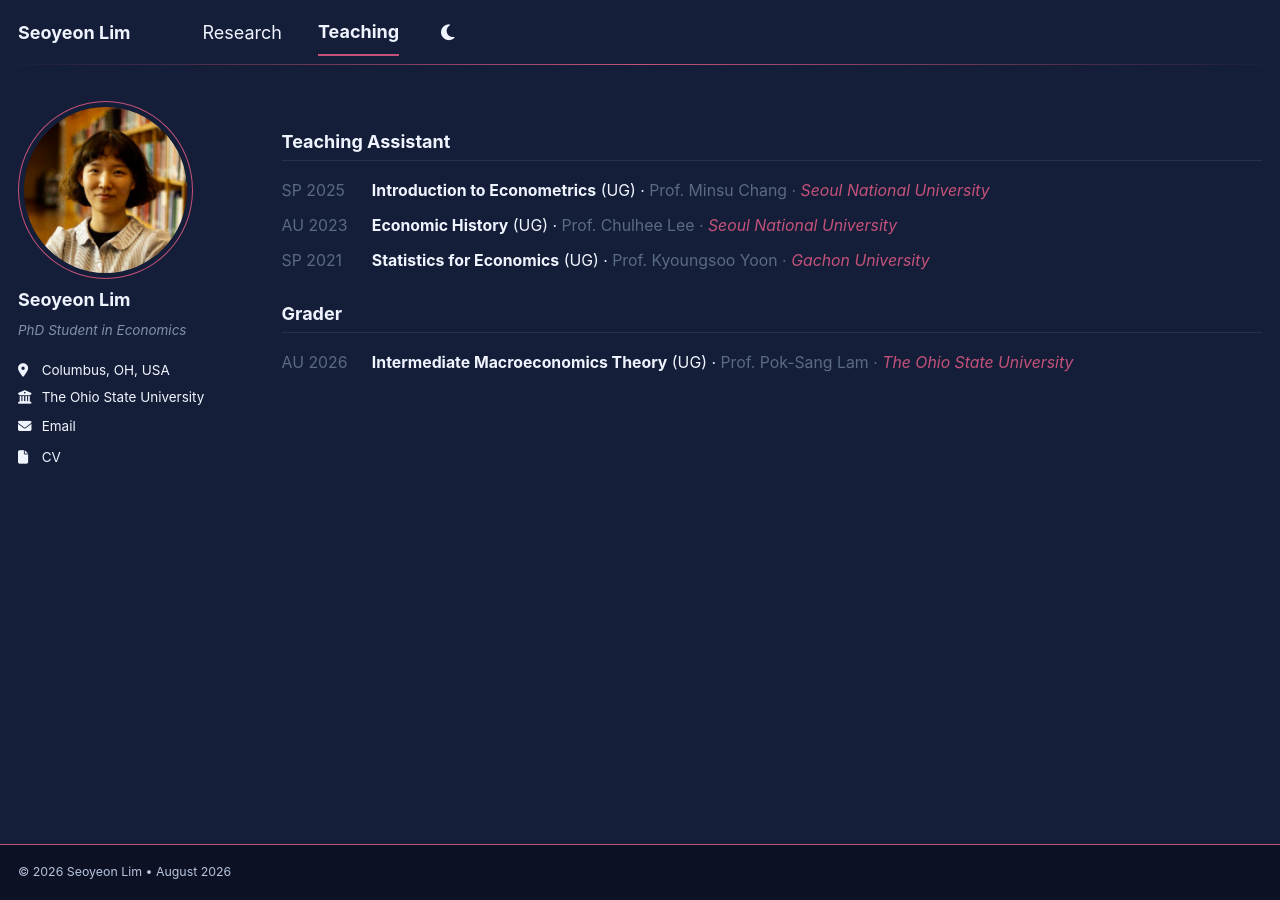
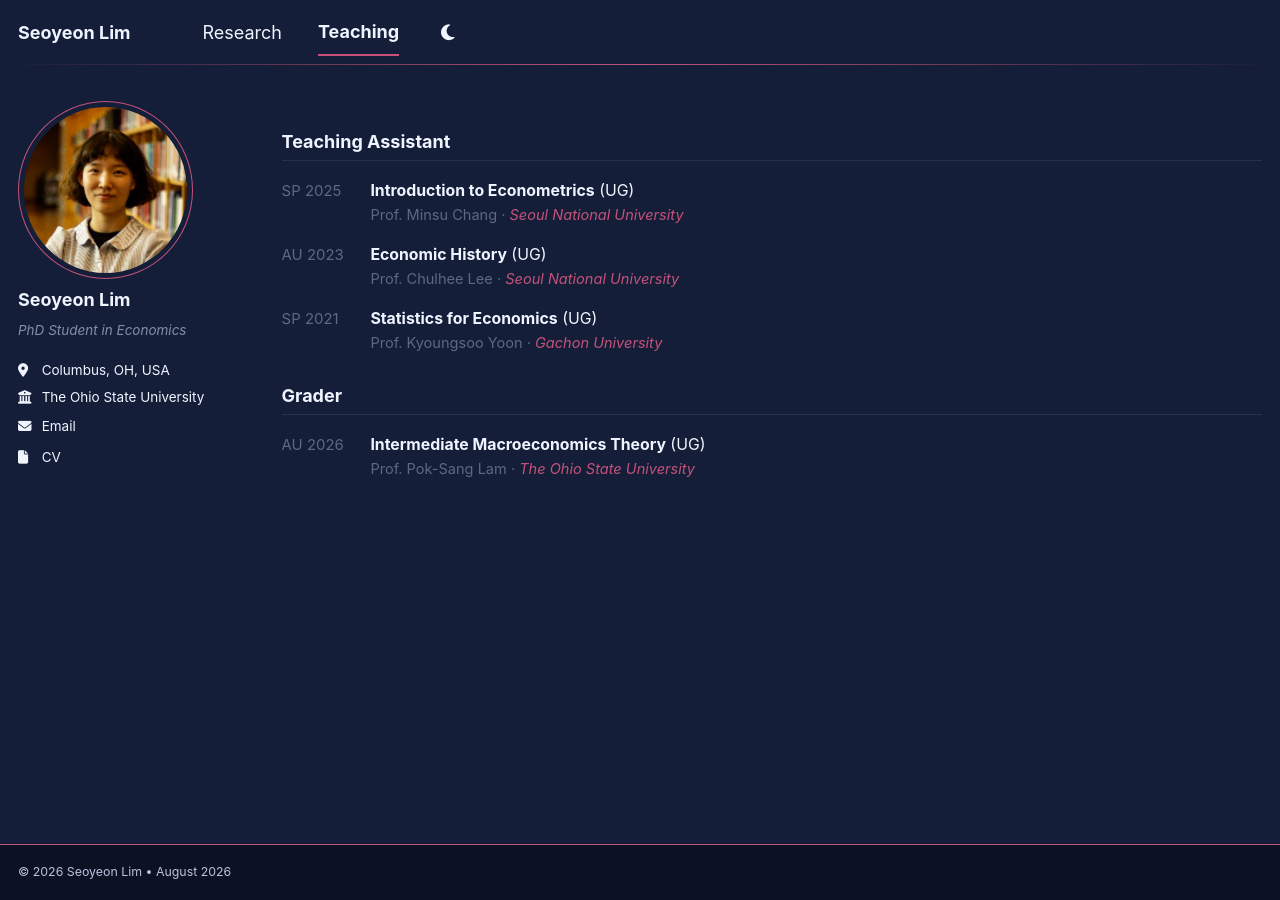
Before and after one commit to seoyeon-lim/academic.github.io, a Jekyll site: the page built from _pages/teaching.html, in a window 1280 px wide. Built offline with Jekyll 4.4.1, drawn with Linux system fonts in a browser that asks for light colours; a script bundle is joined from its source files by our own code; library files that are not in the unit come from our copies.

Commit message:
Revert teaching entries back to two-line format
Co-Authored-By: Claude Sonnet 4.6 <noreply@anthropic.com>

```diff
--- a/_pages/teaching.html
+++ b/_pages/teaching.html
@@ -7,10 +7,11 @@ author_profile: true
 
 <style>
   .teach-section { font-size: 1em; font-weight: bold; border-bottom: 1px solid var(--global-border-color); padding-bottom: 0.3em; margin-top: 1.5em; margin-bottom: 1em; }
-  .teach-entry   { display: flex; gap: 1.2em; margin-bottom: 0.7em; align-items: baseline; font-size: 0.88em; }
-  .teach-term    { color: #5a6a80; white-space: nowrap; min-width: 4.5em; }
+  .teach-entry   { display: flex; gap: 1.2em; margin-bottom: 0.9em; align-items: baseline; }
+  .teach-term    { font-size: 0.83em; color: #5a6a80; white-space: nowrap; min-width: 4.5em; }
+  .teach-body    { font-size: 0.88em; }
   .teach-course  { font-weight: bold; }
-  .teach-detail  { color: #5a6a80; }
+  .teach-detail  { font-size: 0.92em; color: #5a6a80; }
   .teach-venue   { font-style: italic; color: var(--global-base-color); }
 </style>
 
@@ -18,22 +19,34 @@ author_profile: true
 
 <div class="teach-entry">
   <div class="teach-term">SP 2025</div>
-  <div><span class="teach-course">Introduction to Econometrics</span> (UG) · <span class="teach-detail">Prof. Minsu Chang · <span class="teach-venue">Seoul National University</span></span></div>
+  <div class="teach-body">
+    <span class="teach-course">Introduction to Econometrics</span> (UG)
+    <br><span class="teach-detail">Prof. Minsu Chang · <span class="teach-venue">Seoul National University</span></span>
+  </div>
 </div>
 
 <div class="teach-entry">
   <div class="teach-term">AU 2023</div>
-  <div><span class="teach-course">Economic History</span> (UG) · <span class="teach-detail">Prof. Chulhee Lee · <span class="teach-venue">Seoul National University</span></span></div>
+  <div class="teach-body">
+    <span class="teach-course">Economic History</span> (UG)
+    <br><span class="teach-detail">Prof. Chulhee Lee · <span class="teach-venue">Seoul National University</span></span>
+  </div>
 </div>
 
 <div class="teach-entry">
   <div class="teach-term">SP 2021</div>
-  <div><span class="teach-course">Statistics for Economics</span> (UG) · <span class="teach-detail">Prof. Kyoungsoo Yoon · <span class="teach-venue">Gachon University</span></span></div>
+  <div class="teach-body">
+    <span class="teach-course">Statistics for Economics</span> (UG)
+    <br><span class="teach-detail">Prof. Kyoungsoo Yoon · <span class="teach-venue">Gachon University</span></span>
+  </div>
 </div>
 
 <p class="teach-section">Grader</p>
 
 <div class="teach-entry">
   <div class="teach-term">AU 2026</div>
-  <div><span class="teach-course">Intermediate Macroeconomics Theory</span> (UG) · <span class="teach-detail">Prof. Pok-Sang Lam · <span class="teach-venue">The Ohio State University</span></span></div>
+  <div class="teach-body">
+    <span class="teach-course">Intermediate Macroeconomics Theory</span> (UG)
+    <br><span class="teach-detail">Prof. Pok-Sang Lam · <span class="teach-venue">The Ohio State University</span></span>
+  </div>
 </div>
```
